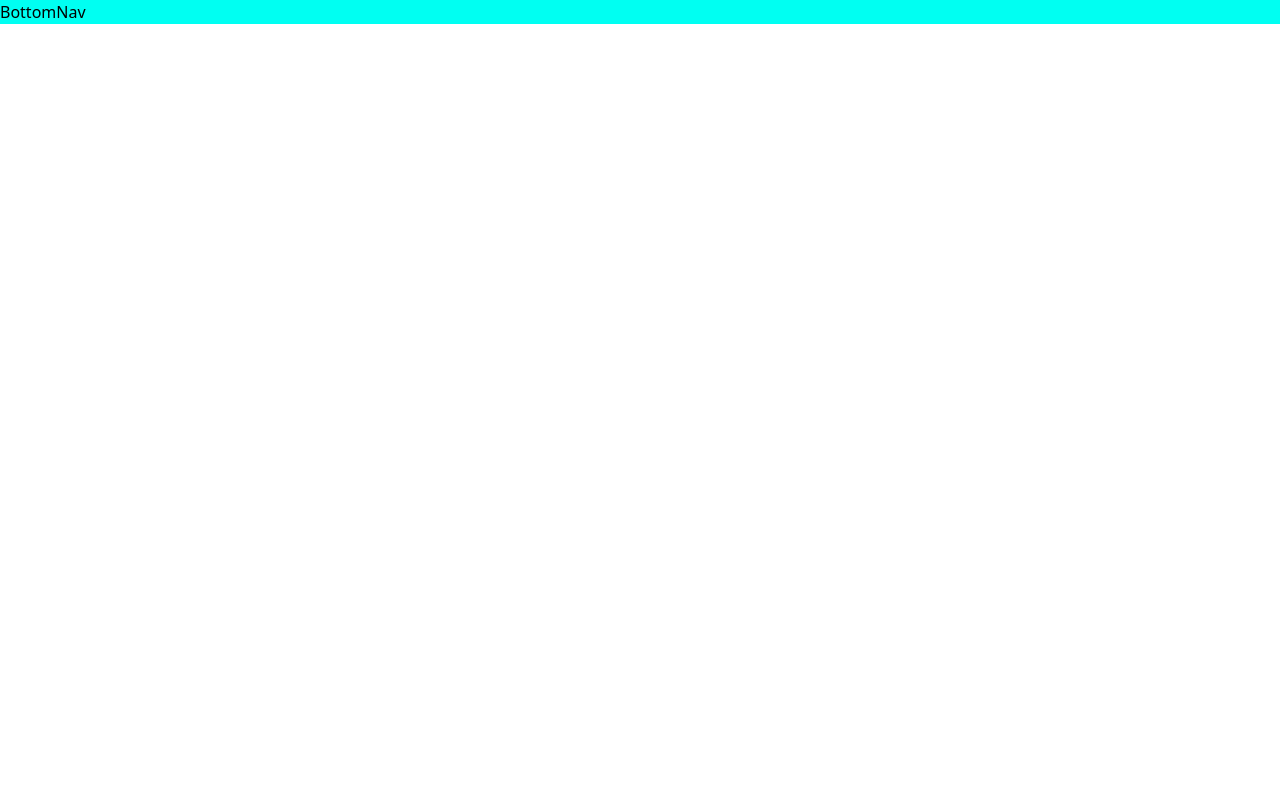
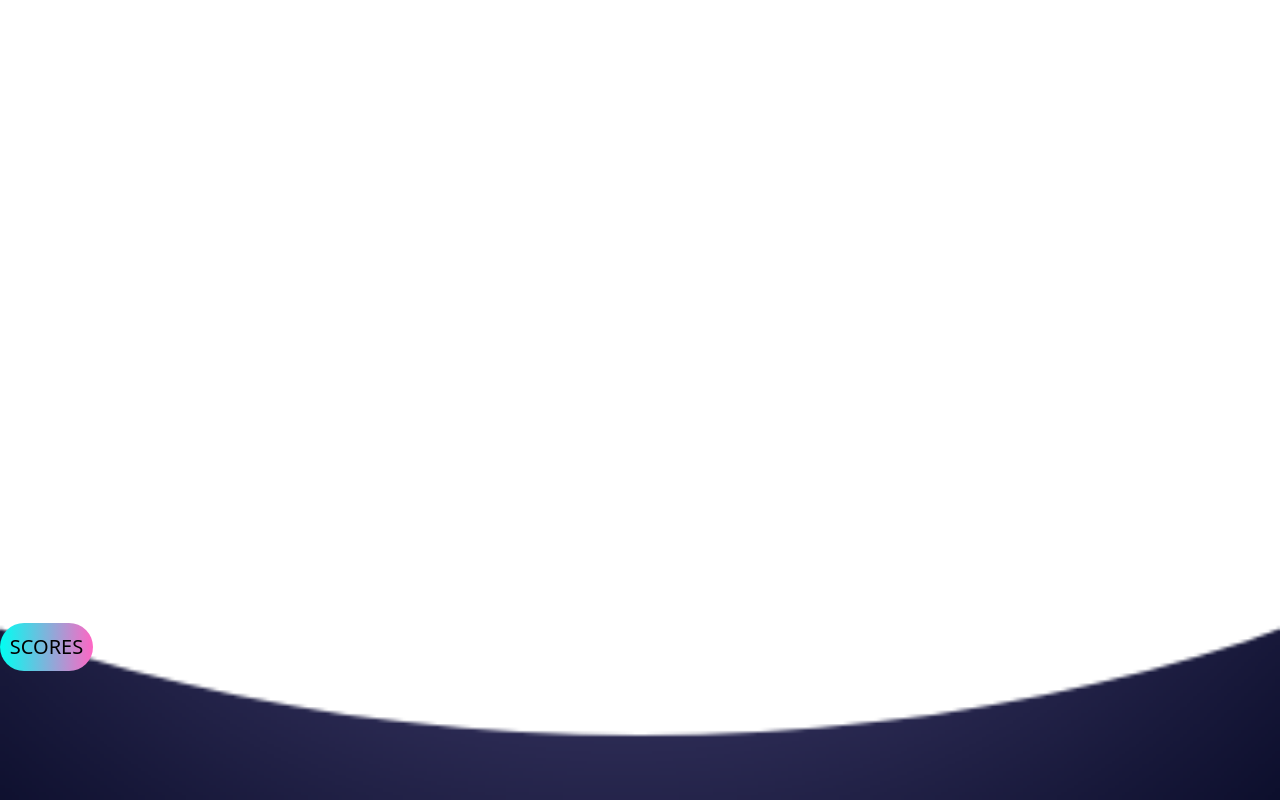
Before and after one commit to WildCodeSchool/P3_Street-Art-Hunter_Lyon_React_Sept_2022, a React (Vite) app in the folder frontend/: page / in a window 1280 px wide. Built offline with nearby package versions, Linux system fonts and the light colour scheme.

Commit message:
Started the bottom bar

```diff
--- a/frontend/src/components/BottomNav.jsx
+++ b/frontend/src/components/BottomNav.jsx
@@ -1,5 +1,17 @@
 import React from "react";
 
 export default function BottomNav() {
-  return <div className="bg-lightblue">BottomNav</div>;
+  return (
+    <footer className="bottom-0 fixed w-full flex flex-wrap bg-bottom">
+      <div className="w-full h-[177px] bg-bottomNavGrad bg-cover">
+        <button
+          type="button"
+          className=" from-lightblue bg-gradient-to-r to-pink h-[48px] w-[93px] rounded-3xl text-black text-xl"
+        >
+          SCORES
+        </button>
+      </div>
+    </footer>
+  );
 }
+/* Base */
--- a/frontend/tailwind.config.js
+++ b/frontend/tailwind.config.js
@@ -9,6 +9,13 @@ module.exports = {
         bottomlight: "#7971B5",
         bottomdark: "#02051F",
       },
+      boxShadow: {
+        bottomNavRight: "40px 40px 0px 40px #4d4875",
+        bottomNavLeft: "-40px 40px 0px 40px #4d4875",
+      },
+      backgroundImage: {
+        bottomNavGrad: "url('/src/assets/Gradient.png')",
+      },
     },
   },
   plugins: [],
```
Also changed, not shown: frontend/src/assets/Gradient.png (added), frontend/src/assets/gradient.png (added).
